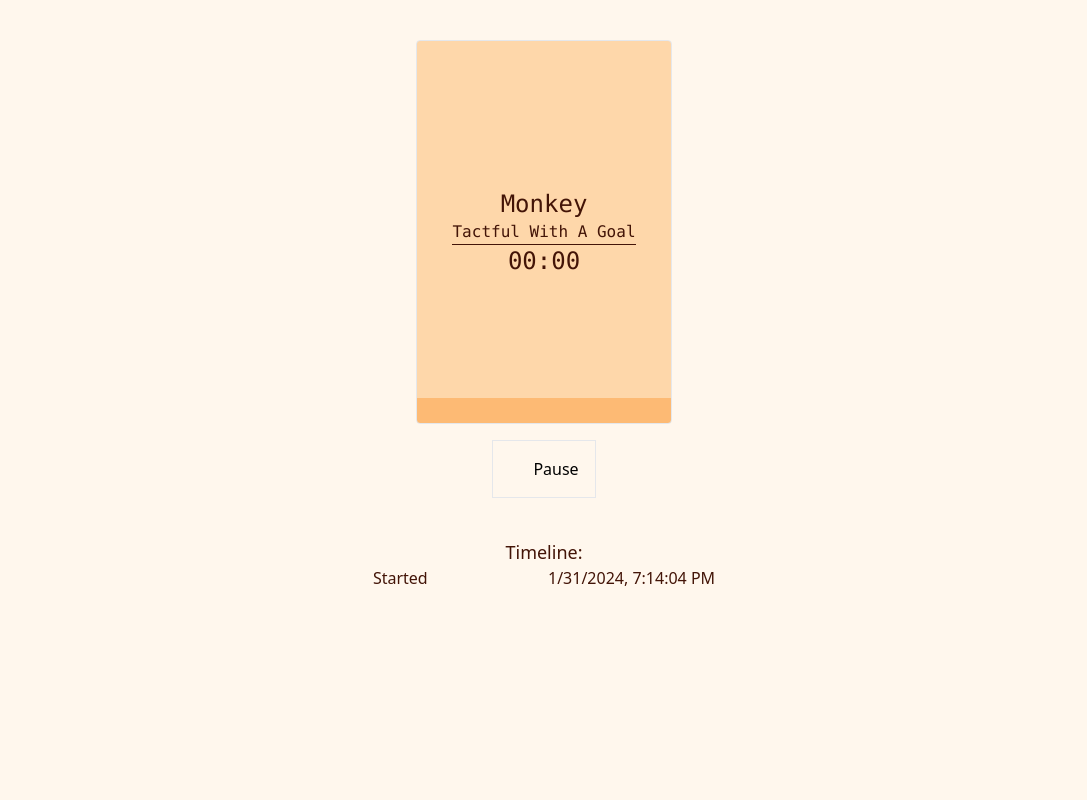
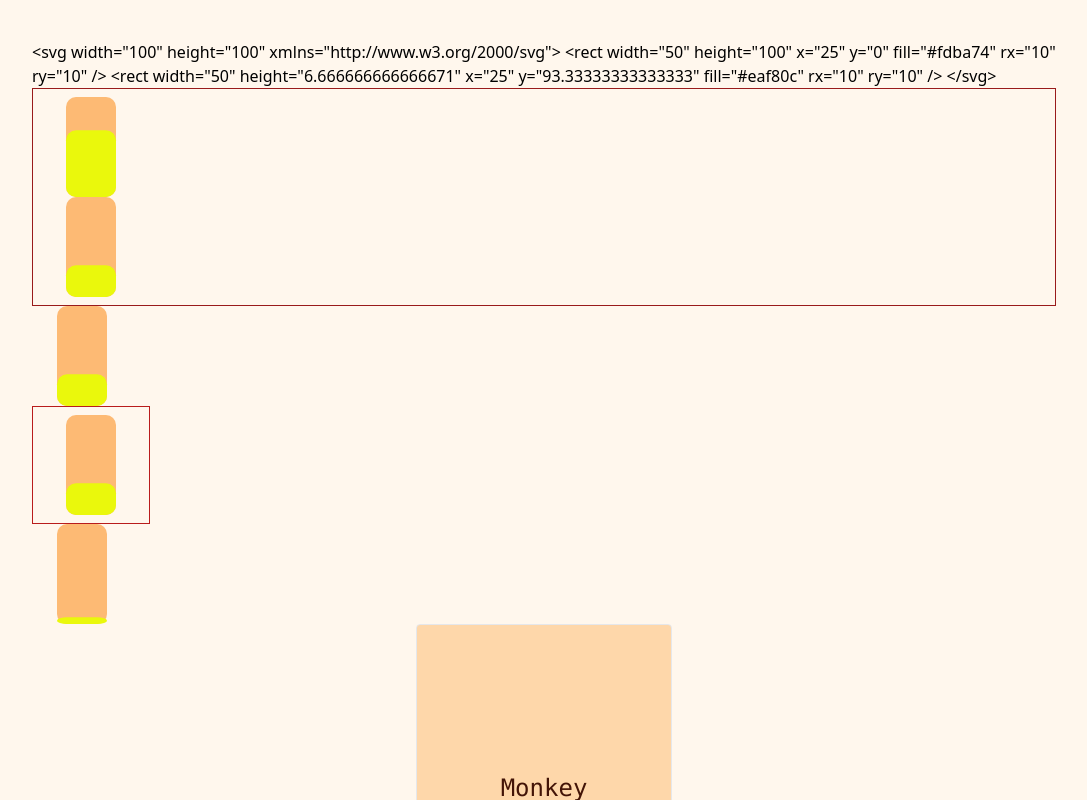
Before and after one commit to nkitsaini/focus_timer, a SvelteKit app: page / in a window 1280 px wide. Both pictures are taken after a click on the button "Start". Shown: the top 800 px of the page, without its empty margins (96-1183 px from the left). Built offline with nearby package versions, Linux system fonts and the light colour scheme; no server answers; some icons are missing.

Commit message:
favicon working - messy

```diff
--- a/package.json
+++ b/package.json
@@ -29,6 +29,6 @@
   "type": "module",
   "dependencies": {
     "howler": "^2.2.4",
-    "remeda": "^1.40.0"
+    "remeda": "^1.40.1"
   }
 }
--- a/src/routes/+page.svelte
+++ b/src/routes/+page.svelte
@@ -37,6 +37,10 @@
 	});
 </script>
 
+<svelte:head>
+	<title>Timer</title>
+</svelte:head>
+
 {#if selectedOption === null}
 	<h1 class="text-4xl text-center text-gray-600">Start the timer</h1>
 	<div class="m-auto mt-10">
--- a/src/routes/HourGlass.svelte
+++ b/src/routes/HourGlass.svelte
@@ -7,7 +7,9 @@
 	import * as R from "remeda";
 	import { TimerClock, splitTimestamp } from "$lib/timer_clock.svelte";
 	let finishSound: Howl;
-
+	let faviconSVGElement: SVGElement;
+	let faviconCanvasElement: HTMLCanvasElement;
+	let  faviconImageElement: HTMLImageElement;
 	let seek_speed = 20;
 	if (!dev) {
 		seek_speed = 1;
@@ -24,6 +26,17 @@
 	);
 
 	let isFinishSoundPlayed = false;
+
+	let timerString = $derived(
+		timer.state.isCompleted
+			? `+${minutes_surpassed.toString().padStart(2, "0")}:${seconds_surpassed
+					.toString()
+					.padStart(2, "0")}`
+			: `${minutes_remaining.toString().padStart(2, "0")}:${seconds_remaining
+					.toString()
+					.padStart(2, "0")}`,
+	);
+
 	$effect(() => {
 		if (timer.state.isCompleted && !isFinishSoundPlayed) {
 			isFinishSoundPlayed = true;
@@ -37,7 +50,14 @@
 	}
 
 	let interval: number;
-	onMount(() => {
+	let canvasURL: string | null = $state(null);
+	let faviconSVGContent = $derived(`
+			<svg width="100" height="100" xmlns="http://www.w3.org/2000/svg">
+			  <rect width="50" height="100" x="25" y="0" fill="#fdba74" rx="10" ry="10" />
+			  <rect width="50" height="${Math.max(0, 100- timer.state.percentCompleted)}" x="25" y="${Math.min(100, timer.state.percentCompleted)}" fill="#eaf80c" rx="10" ry="10" />
+			</svg>
+	`)
+	onMount(async () => {
 		finishSound = new Howl({
 			src: ["/notification.mp3"],
 		});
@@ -45,11 +65,121 @@
 		window.get_state = () => {
 			console.log(timer.state);
 		};
+		async function drawInlineSVG(
+			ctx: CanvasRenderingContext2D,
+			rawSVG: string,
+		) {
+			var svg = new Blob([rawSVG], { type: "image/svg+xml;charset=utf-8" }),
+				domURL = self.URL || self.webkitURL || self,
+				url = domURL.createObjectURL(svg),
+				img = new Image();
+
+			let promise = new Promise((r) => {
+				img.onload = function () {
+					ctx.drawImage(img, 0, 0);
+					domURL.revokeObjectURL(url);
+					r(null);
+				};
+			});
+			img.src = url;
+			await promise;
+		}
+		//const canvas = document.getElementById("my_canvas") as HTMLCanvasElement;
+		// canvas.height = 100;
+		// canvas.width = 100;
+		// const ctx = canvas.getContext("2d")!;
+		// ctx.drawImage(faviconSVGElement, 0, 0);
+
+		// await drawInlineSVG(
+		// 	ctx,
+		// 	`
+		// <svg width="100" height="100" xmlns="http://www.w3.org/2000/svg">
+		//   <rect width="50" height="100" x="25" y="0" fill="#fdba74" rx="10" ry="10" />
+		//   <rect width="50" height="50" x="25" y="50" fill="#eaf80c" rx="10" ry="10" />
+		// </svg>
+		// `,
+		// );
+		// canvasURL = canvas.toDataURL("image/x-icon");
+		// console.log("URL", canvas.toDataURL("image/x-icon"));
+	});
+
+	async function updateFavicon(svgContent: string) {
+		console.log("in update favicon")
+		let svg = new Blob([svgContent], { type: "image/svg+xml;charset=utf-8" });
+		let domURL = self.URL || self.webkitURL || self;
+		let url = domURL.createObjectURL(svg);
+		let img = new Image();
+		img.onload = function () {
+		console.log("image onload triggered")
+			let ctx = faviconCanvasElement.getContext('2d')!;
+			ctx.clearRect(0, 0, faviconCanvasElement.width, faviconCanvasElement.height);
+			ctx.drawImage(img, 0, 0);
+			domURL.revokeObjectURL(url);
+			canvasURL = faviconCanvasElement.toDataURL("image/png");
+		};
+		console.log("blob url", url)
+		img.src = url;
+		document.getElementById('image-div')!.appendChild(img)
+		console.log("image waiting onload")
+	}
+	let updateFaviconDebounced = R.debounce(updateFavicon, {timing: 'trailing', waitMs: 1000, maxWaitMs: dev?1000:10000})
+	$effect(() => {
+	console.log("Calling update")
+		updateFaviconDebounced.call(faviconSVGContent)
+	})
+	$effect(() => {
+		console.log("canvasurl => ", canvasURL);
 	});
 	onDestroy(() => {
 		clearInterval(interval);
 	});
+	$inspect(canvasURL)
+	//$effect(() => {
+	//	faviconSVGUrl;
+	//	console.log("== rendering svg")
+	//	const ctx = faviconCanvasElement.getContext("2d")!;
+	//	ctx.drawImage(faviconImageElement, 0, 0);
+	//})
 </script>
+
+<svelte:head>
+	{#if canvasURL !== null}
+		<link rel="icon" href={canvasURL} sizes="any" type="image/png" />
+	{/if}
+	<link rel="icon" href="/favicon.svg" sizes="any" type="image/svg+xml" />
+	<title>Timer ({dev ? timerString : timerString.slice(0, -3)})</title>
+</svelte:head>
+
+{faviconSVGContent}
+<div id="image-div" class="p-2 border border-red-800"> </div>
+<img src={canvasURL} alt="final" />
+<!-- <img height=100 width=100 bind:this={faviconImageElement} src={faviconSVGUrl} alt="hidden-favicon" onchange={(e) => { -->
+	<!-- console.log("on load called") -->
+		<!-- const ctx = faviconCanvasElement.getContext("2d")!; -->
+		<!-- ctx.drawImage(e.currentTarget as HTMLImageElement, 0, 0); -->
+<!-- }}/> -->
+
+<div class="border border-red-700 p-2 w-max h-max">
+	<canvas bind:this={faviconCanvasElement} height=100 width=100 id="my_canvas" />
+</div>
+
+<svg
+	bind:this={faviconSVGElement}
+	width="100"
+	height="100"
+	xmlns="http://www.w3.org/2000/svg"
+>
+	<rect width="50" height="100" x="25" y="0" fill="#fdba74" rx="10" ry="10" />
+	<rect
+		width="50"
+		height={Math.max(0, 100 - timer.state.percentCompleted)}
+		x="25"
+		y={Math.min(100, timer.state.percentCompleted)}
+		fill="#eaf80c"
+		rx="10"
+		ry="10"
+	/>
+</svg>
 
 <div class="flex flex-col items-center w-content">
 	<div
@@ -64,19 +194,7 @@
 			{option.tagline}
 		</div>
 		<div class="text-2xl">
-			{#if timer.state.isCompleted}
-				+{minutes_surpassed
-					.toString()
-					.padStart(2, "0")}:{seconds_surpassed
-					.toString()
-					.padStart(2, "0")}
-			{:else}
-				{minutes_remaining
-					.toString()
-					.padStart(2, "0")}:{seconds_remaining
-					.toString()
-					.padStart(2, "0")}
-			{/if}
+			{timerString}
 		</div>
 	</div>
 </div>
```
Also changed, not shown: src/lib/timer_clock.svelte.ts (line endings or trailing spaces), static/favicon.svg (added), 1 other file (tests, documents, lock files or other folders).
